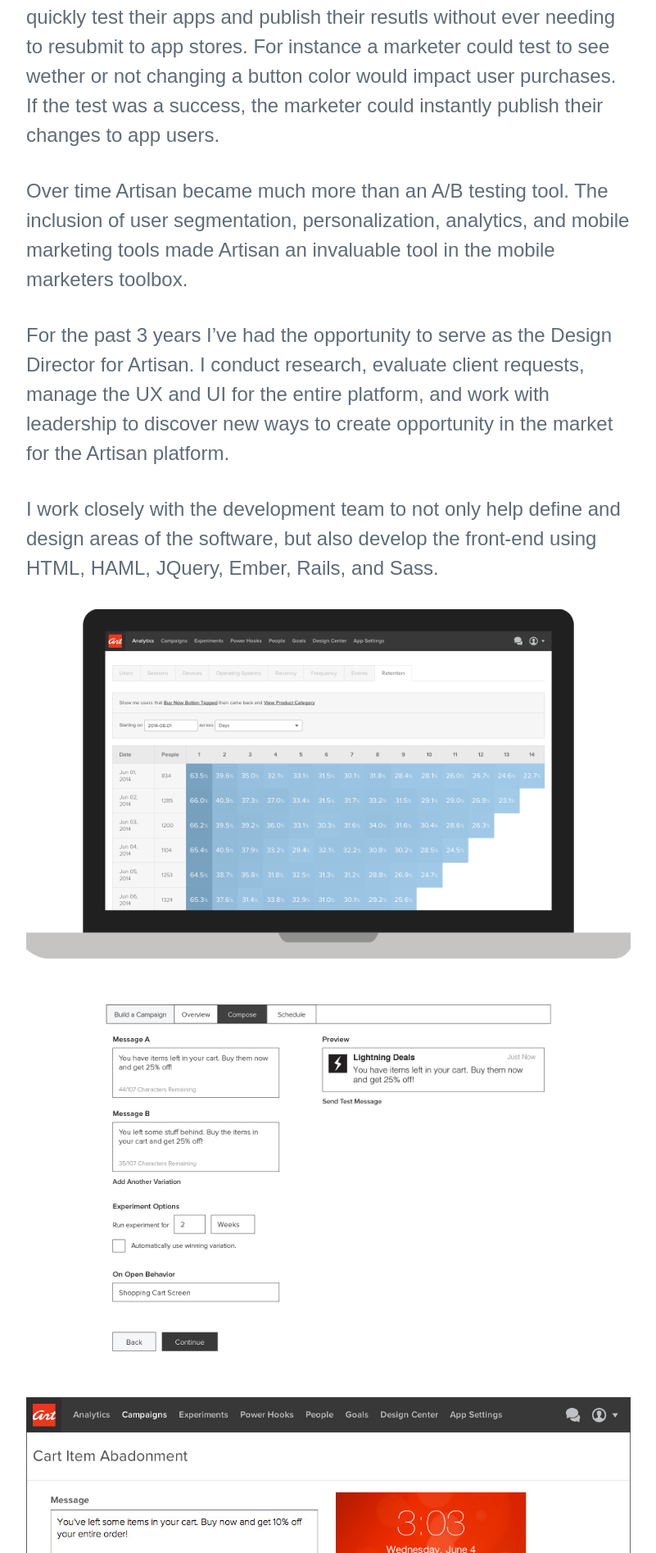
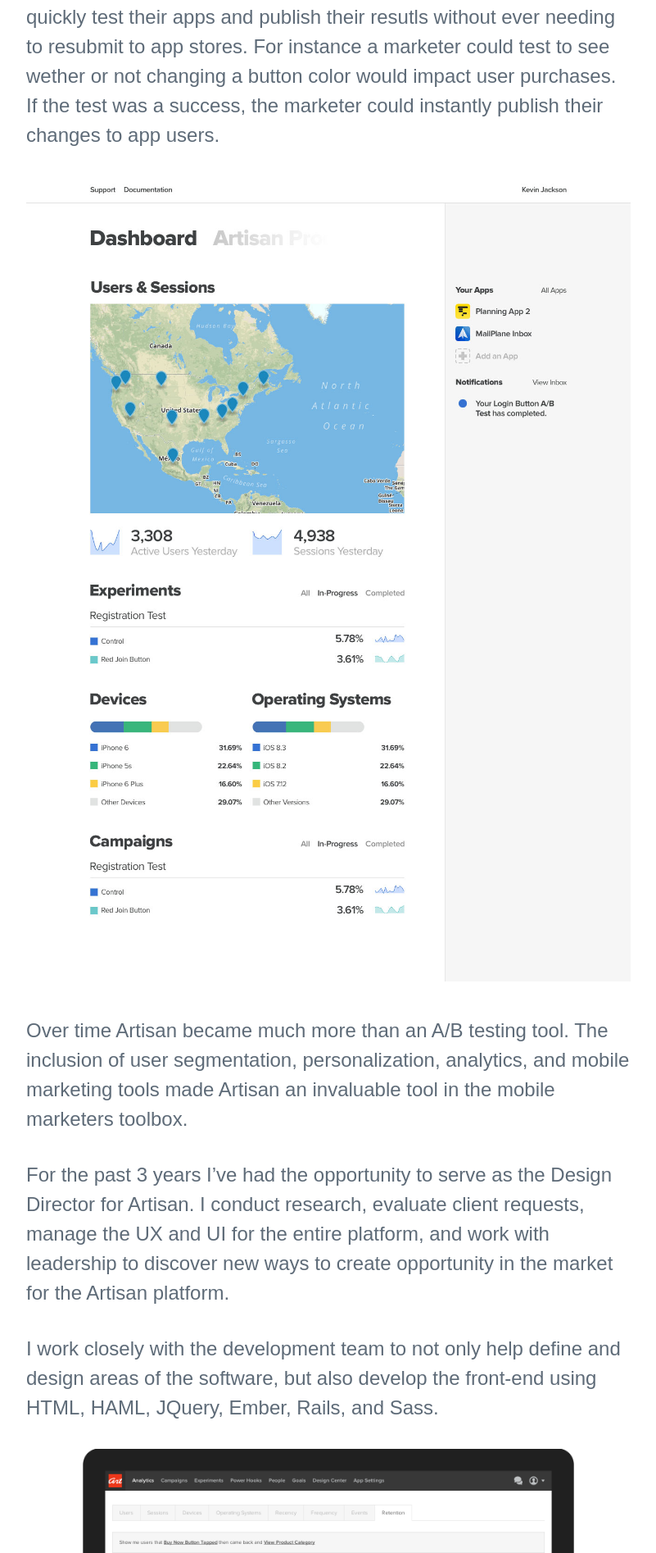
Before and after one commit to chuise/dot-com, a Jekyll site: the page built from _posts/work/2015-05-29-artisan-platform-ui.md, in a window 1280 px wide. Shown: the part 1091-2985 px from the top of the page at 82% size, without its empty margins (239-1040 px from the left). Built offline with Jekyll 4.4.1, drawn with Linux system fonts in a browser that asks for light colours.

Commit message:
Update the Artisan UI case study.

```diff
--- a/_posts/work/2015-05-29-artisan-platform-ui.md
+++ b/_posts/work/2015-05-29-artisan-platform-ui.md
@@ -6,6 +6,8 @@
 slug: artisan-platform-ui
 ---
 Artisan started off as an A/B testing tool for mobile apps. Artisan was designed to allow mobile marketers and developers quickly test their apps and publish their resutls without ever needing to resubmit to app stores. For instance a marketer could test to see wether or not changing a button color would impact user purchases. If the test was a success, the marketer could instantly publish their changes to app users.
+
+![]({{ site.url }}/images/projects/artisan-platform-ui/artisan-dashboard.jpg)
 
 Over time Artisan became much more than an A/B testing tool. The inclusion of user segmentation, personalization, analytics, and mobile marketing tools made Artisan an invaluable tool in the mobile marketers toolbox.
 
```
Also changed, not shown: images/projects/artisan-platform-ui/artisan-dashboard.jpg (added), 12 other files.
